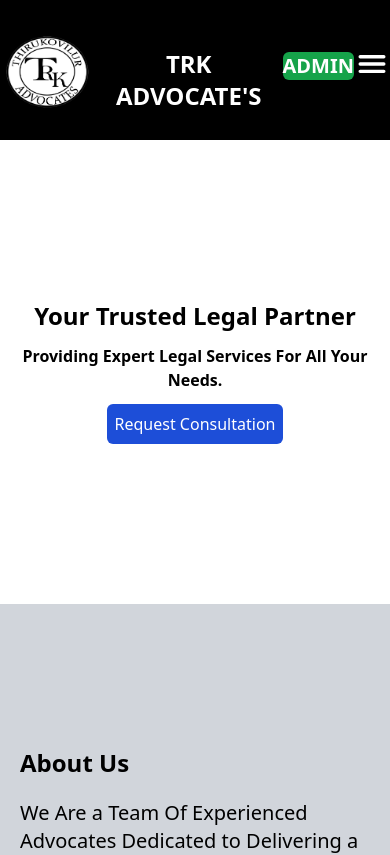
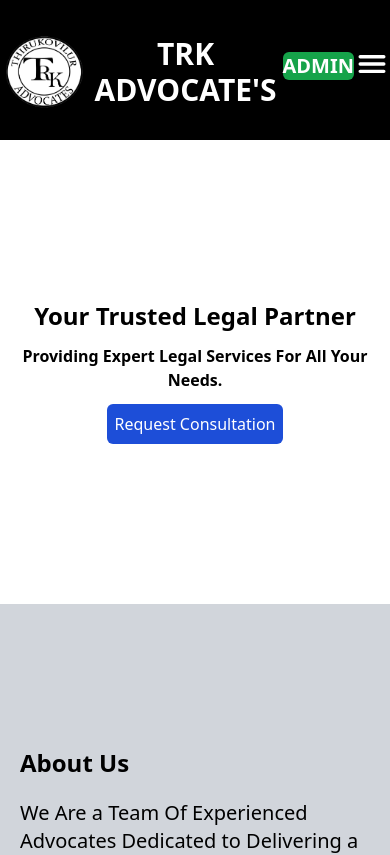
Before and after one commit to Sabari1212/advocate, a React (Create React App) app in the folder frontend/: page / in a window 390 px wide. Shown: the top 855 px of the page. Built offline with nearby package versions, Linux system fonts and the light colour scheme.

Commit message:
Update Header.js

```diff
--- a/frontend/src/components/Header.js
+++ b/frontend/src/components/Header.js
@@ -46,7 +46,7 @@ const Header = () => {
     <header className='flex flex-row justify-between md:px-5 bg-black text-white py-5'>
         <div className='flex flex-row  '>
             <img className='h-[100px] w-[100px]' src={logo}></img>
-            <h1 className='text-2xl md:text-4xl font-bold mt-7 '>TRK ADVOCATE'S</h1>
+            <h1 className='text-3xl md:text-4xl font-bold mt-4 md:mt-7  '>TRK ADVOCATE'S</h1>
 
         </div>
         <div className=' font-bold text-xl md:ml-[500px] '>
```
